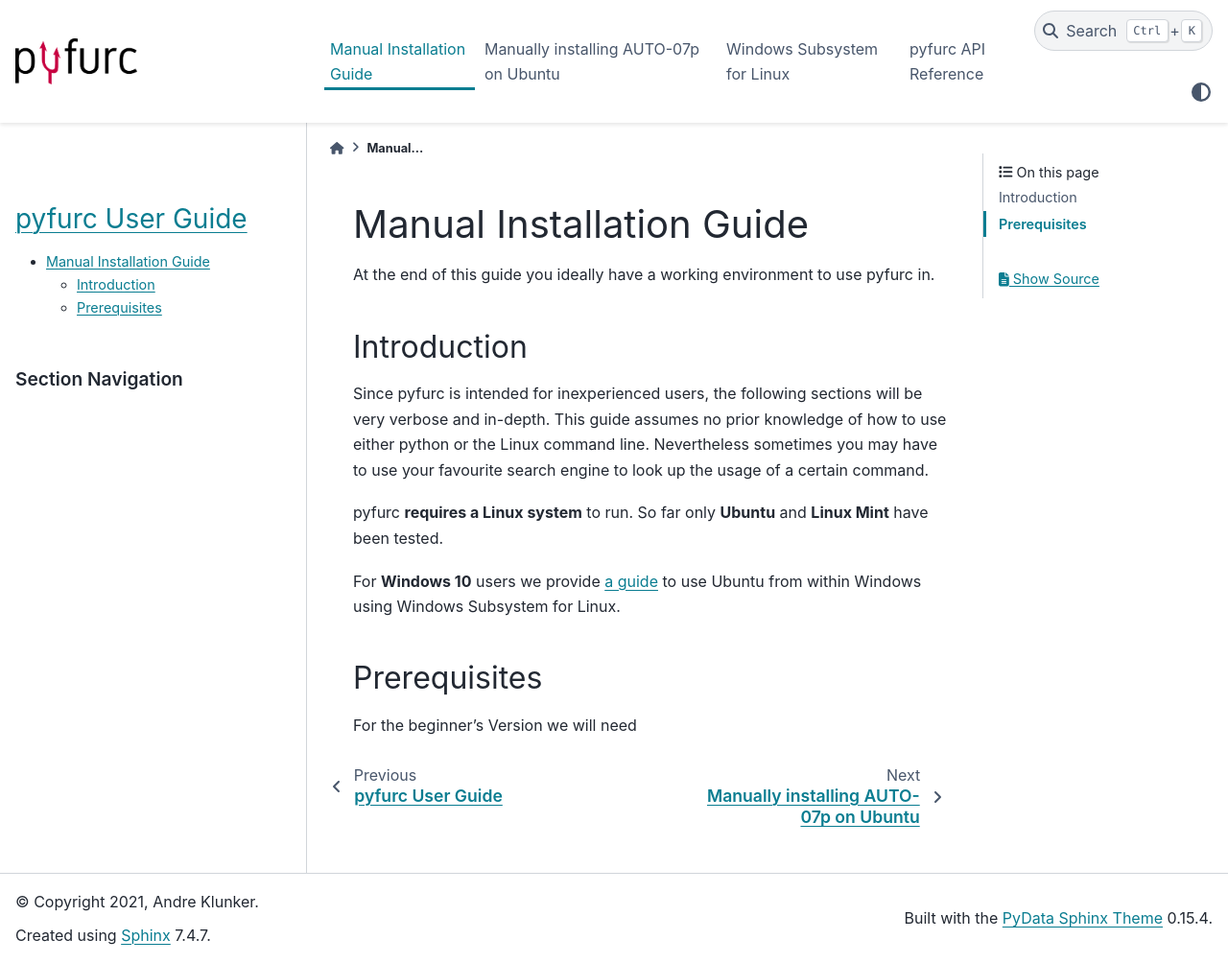
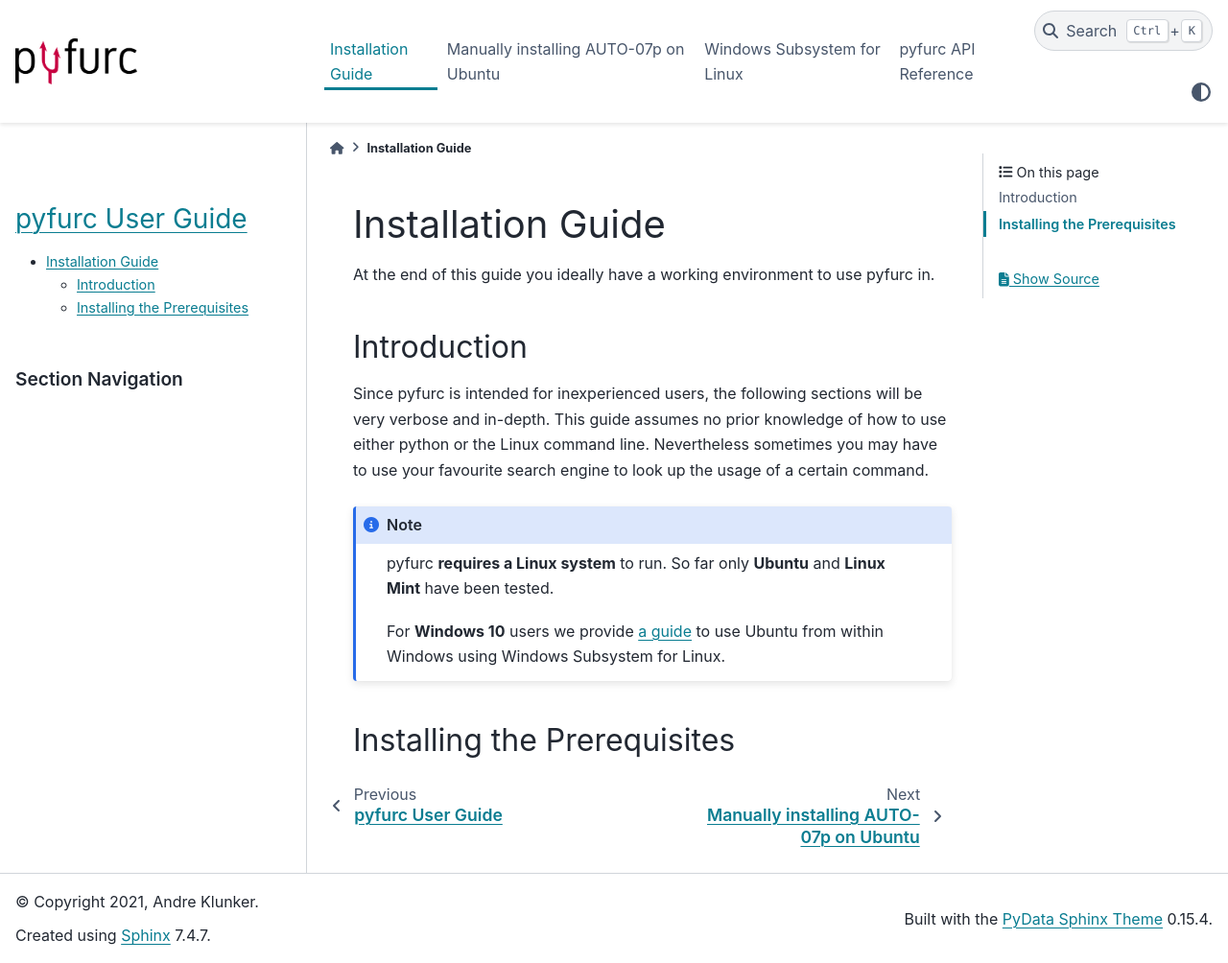
Before and after one commit to klunkean/pyfurc, a Sphinx documentation site: the page built from doc/source/usage/installation.rst, in a window 1280 px wide and 1004 px high. Shown: the whole window at 96% size. Built offline with Sphinx 7.4.7 and the PyData theme 0.15.4, drawn with Linux system fonts in a browser that asks for light colours.

Commit message:
minor changes

```diff
--- a/doc/source/usage/installation.rst
+++ b/doc/source/usage/installation.rst
@@ -1,24 +1,25 @@
-=========================
-Manual Installation Guide
-=========================
+==================
+Installation Guide
+==================
 At the end of this guide you ideally have a working environment to use pyfurc
 in.
 
 Introduction
-============
+------------
 Since pyfurc is intended for inexperienced users, the following sections
 will be very verbose and in-depth. This guide assumes no prior knowledge
 of how to use either python or the Linux command line. Nevertheless
 sometimes you may have to use your favourite search engine to look up the
 usage of a certain command.
 
-pyfurc **requires a Linux system** to run. So far
-only **Ubuntu** and **Linux Mint** have been tested.
+.. note::
 
-For **Windows 10** users we provide :doc:`a guide </usage/wsl>` to use Ubuntu from within
-Windows  using Windows Subsystem for Linux.
+    pyfurc **requires a Linux system** to run. So far
+    only **Ubuntu** and **Linux Mint** have been tested.
 
-Prerequisites
-=============
+    For **Windows 10** users we provide :doc:`a guide </usage/wsl>` to use Ubuntu from within
+    Windows  using Windows Subsystem for Linux.
 
-For the beginner's Version we will need
+
+Installing the Prerequisites
+----------------------------
```
